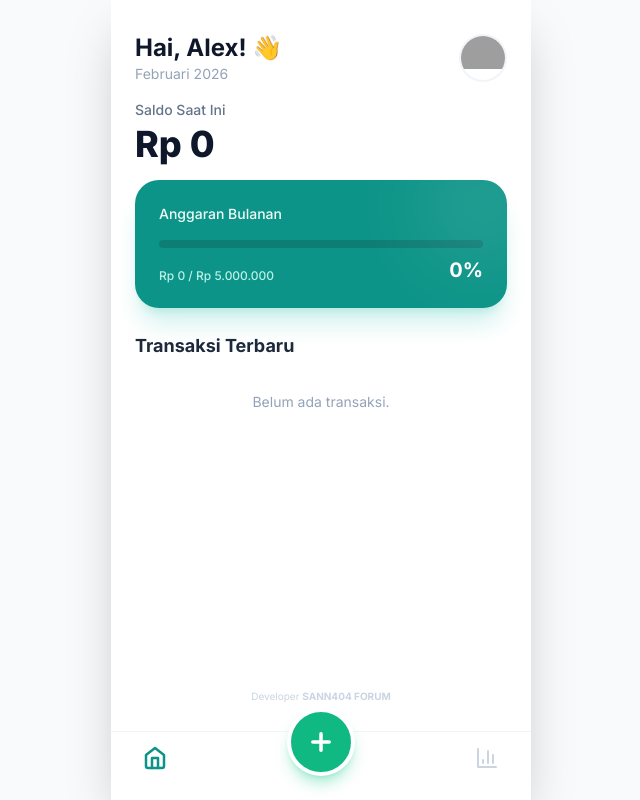
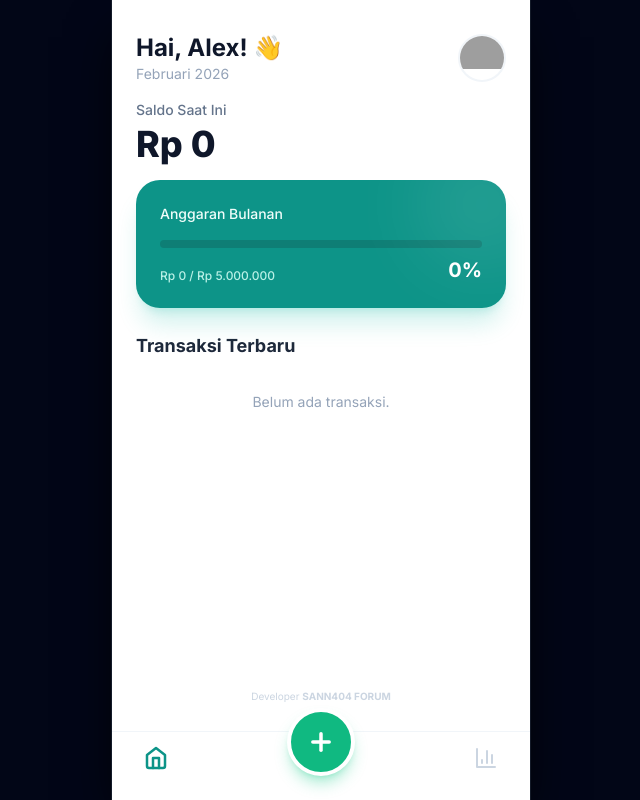
Before and after one commit to sanzzyproject/Finance-tracker-, a Next.js app: page / in a window 1280 px wide. Shown: the whole page, without its empty margins (319-959 px from the left). Built offline with nearby package versions, Linux system fonts and the light colour scheme; grey boxes are pictures that could not be loaded.

Commit message:
Update layout.tsx

```diff
--- a/app/layout.tsx
+++ b/app/layout.tsx
@@ -5,11 +5,11 @@ import "./globals.css";
 const inter = Inter({ subsets: ["latin"] });
 
 export const metadata: Metadata = {
-  title: "Finance Tracker by SANN404",
-  description: "Dibuat oleh SANN404 FORUM",
+  title: "SANN404 Finance",
+  description: "Premium Dark Fintech UI",
   manifest: "/manifest.json",
   viewport: "width=device-width, initial-scale=1, maximum-scale=1, user-scalable=0",
-  themeColor: "#ffffff",
+  themeColor: "#0B0F19",
 };
 
 export default function RootLayout({
@@ -18,10 +18,10 @@ export default function RootLayout({
   children: React.ReactNode;
 }>) {
   return (
-    <html lang="id">
-      <body className={`${inter.className} bg-gray-50 min-h-screen flex justify-center overflow-hidden`}>
-        {/* Frame Mobile */}
-        <div className="w-full max-w-[420px] bg-white h-[100dvh] shadow-2xl relative flex flex-col">
+    <html lang="id" className="dark">
+      <body className={`${inter.className} bg-[#020617] min-h-screen flex justify-center overflow-hidden`}>
+        {/* Container Mobile Premium */}
+        <div className="w-full max-w-[420px] bg-[#0B0F19] h-[100dvh] shadow-2xl shadow-black relative flex flex-col border-x border-slate-800/50">
           {children}
         </div>
       </body>
```
